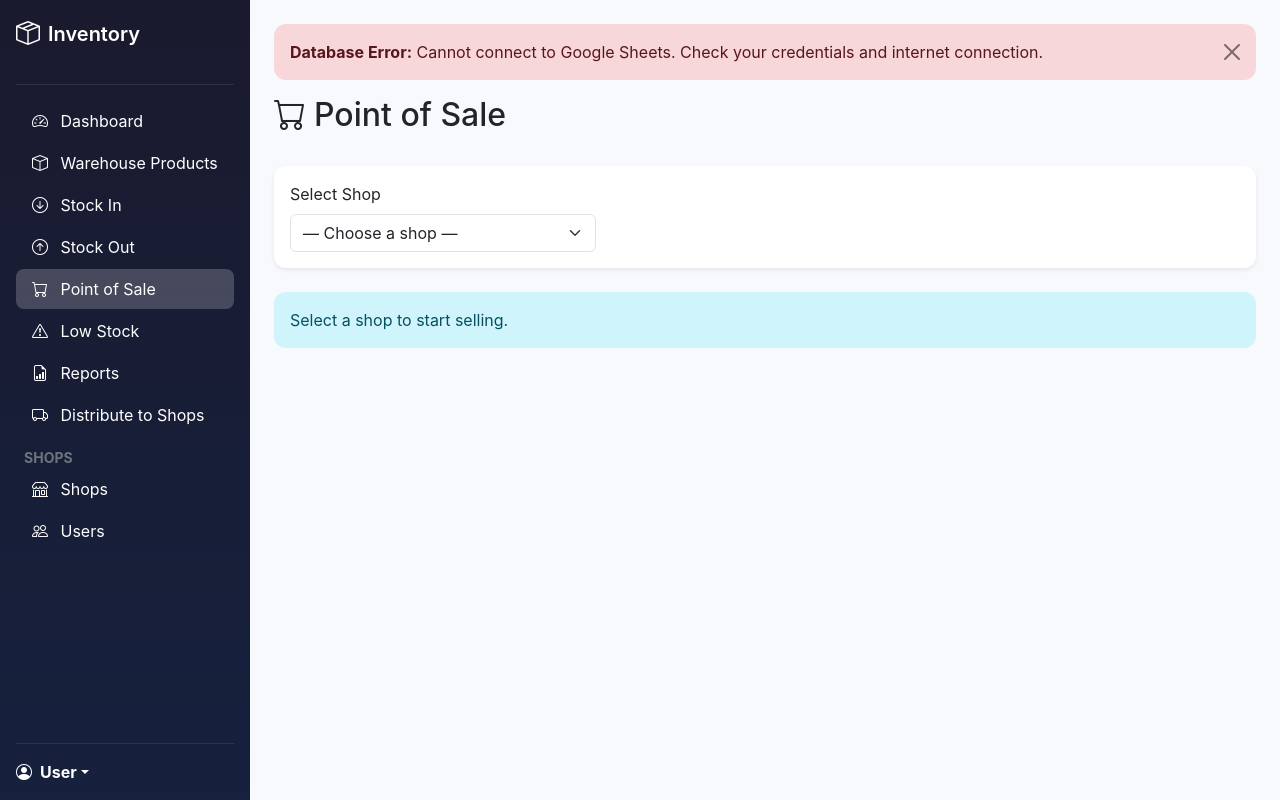
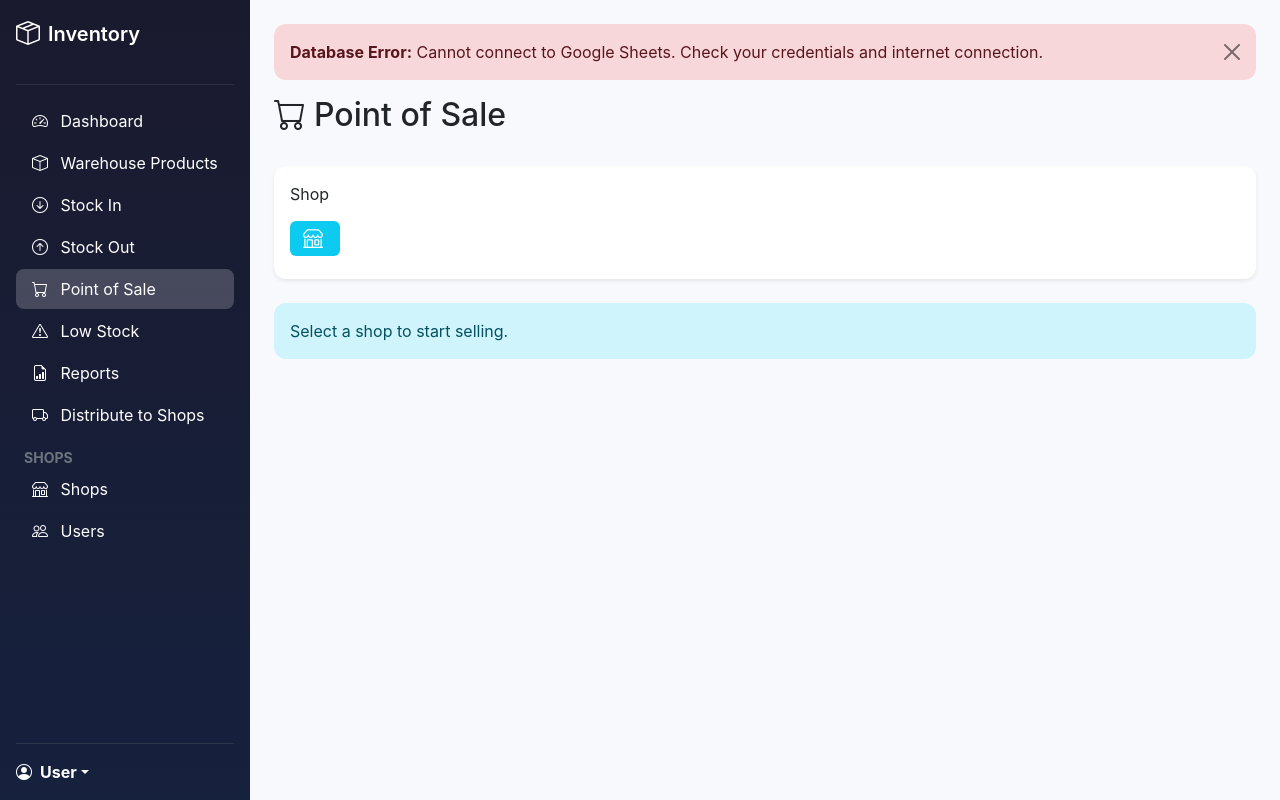
Before and after one commit to nkulawuamw-gif/varnisheila, a Flask app: page /pos in a window 1280 px wide. Run offline with Flask 3, Linux system fonts and the light colour scheme; the visitor is signed in with stand-in values (Sample User, id 1).

Commit message:
Prepare for Render deployment - add runtime.txt, render.yaml, flexible Firebase config

```diff
--- a/app.py
+++ b/app.py
@@ -46,7 +46,7 @@
     global _firebase_db, _firebase_initialized
     if _firebase_db is None:
         try:
-            cred = credentials.Certificate(Config.FIREBASE_CREDENTIALS)
+            cred = credentials.Certificate(Config.get_firebase_cred())
             firebase_admin.initialize_app(cred)
             _firebase_db = firestore.client()
             _firebase_initialized = True
@@ -1218,13 +1218,18 @@
     shops_data = get_all(COL_SHOPS)
     is_admin = session.get("role") == "admin"
 
+    assigned = _get_assigned_shop()
+    assigned_id = assigned.get("id", "") if assigned else ""
+    explicit_shop = request.args.get("shop", "")
+
     if is_admin:
         shop_list = [{"id": s.get("id", ""), "name": s.get("name", "")} for s in shops_data]
-        selected_shop_id = request.args.get("shop", "")
+        selected_shop_id = explicit_shop or assigned_id
     else:
-        assigned = _get_assigned_shop()
-        selected_shop_id = assigned.get("id", "") if assigned else ""
+        selected_shop_id = assigned_id
         shop_list = [{"id": selected_shop_id, "name": assigned.get("name", "")}] if assigned else []
+
+    is_auto_selected = bool(not explicit_shop and assigned_id and selected_shop_id == assigned_id)
 
     products = []
     stock_data = get_all(COL_SHOP_STOCK)
@@ -1257,7 +1262,13 @@
         reverse=True,
     )[:20]
 
-    return render_template("pos.html", shops=shop_list, products=products, sales=sales, selected_shop=selected_shop_id, is_admin=is_admin)
+    selected_shop_name = ""
+    for s in shops_data:
+        if s.get("id") == selected_shop_id:
+            selected_shop_name = s.get("name", "")
+            break
+
+    return render_template("pos.html", shops=shop_list, products=products, sales=sales, selected_shop=selected_shop_id, selected_shop_name=selected_shop_name, is_admin=is_admin, is_auto_selected=is_auto_selected)
 
 
 @app.route("/pos/sell", methods=["POST"])
--- /dev/null
+++ b/runtime.txt
@@ -0,0 +1 @@
+python-3.11.0
--- a/templates/pos.html
+++ b/templates/pos.html
@@ -5,23 +5,27 @@
     <h2><i class="bi bi-cart me-2"></i>Point of Sale</h2>
 </div>
 
-{% if is_admin %}
 <div class="card shadow-sm mb-4">
     <div class="card-body">
-        <form class="row g-3" method="GET">
+        <div class="row g-3 align-items-end">
             <div class="col-md-4">
-                <label class="form-label">Select Shop</label>
-                <select name="shop" class="form-select" onchange="this.form.submit()">
-                    <option value="">— Choose a shop —</option>
+                <label class="form-label">Shop</label>
+                {% if is_admin and shops|length > 1 %}
+                <select class="form-select" {% if is_auto_selected %}disabled{% endif %} onchange="window.location='{{ url_for('pos') }}?shop='+this.value">
+                    <option value="">— Select a shop —</option>
                     {% for s in shops %}
                     <option value="{{ s.id }}" {% if selected_shop == s.id %}selected{% endif %}>{{ s.name }}</option>
                     {% endfor %}
                 </select>
+                {% else %}
+                <div class="form-control-plaintext fw-bold fs-5">
+                    <span class="badge bg-info fs-5"><i class="bi bi-shop me-1"></i>{{ selected_shop_name }}</span>
+                </div>
+                {% endif %}
             </div>
-        </form>
+        </div>
     </div>
 </div>
-{% endif %}
 
 {% if selected_shop %}
 <div class="row g-4">
```
Also changed, not shown: config.py (+21 -1 lines), render.yaml (added, +13 -0 lines).
